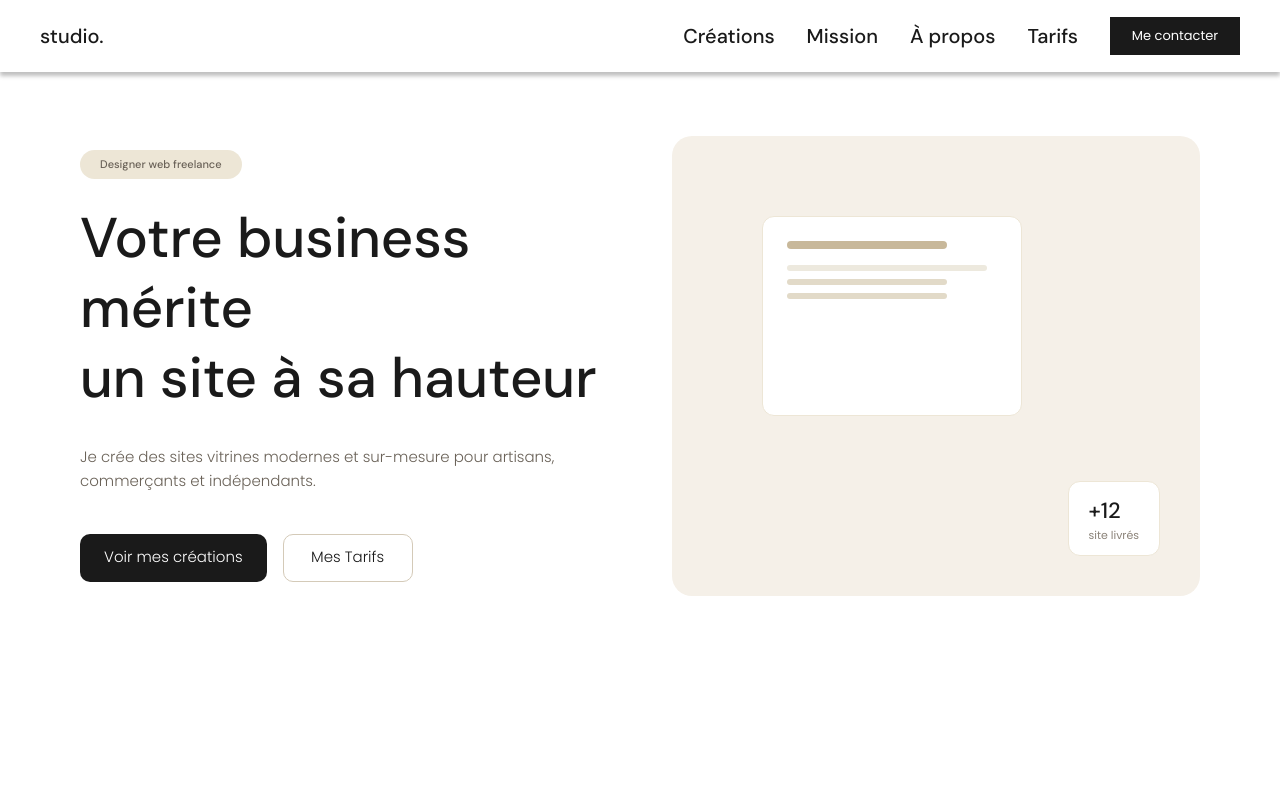
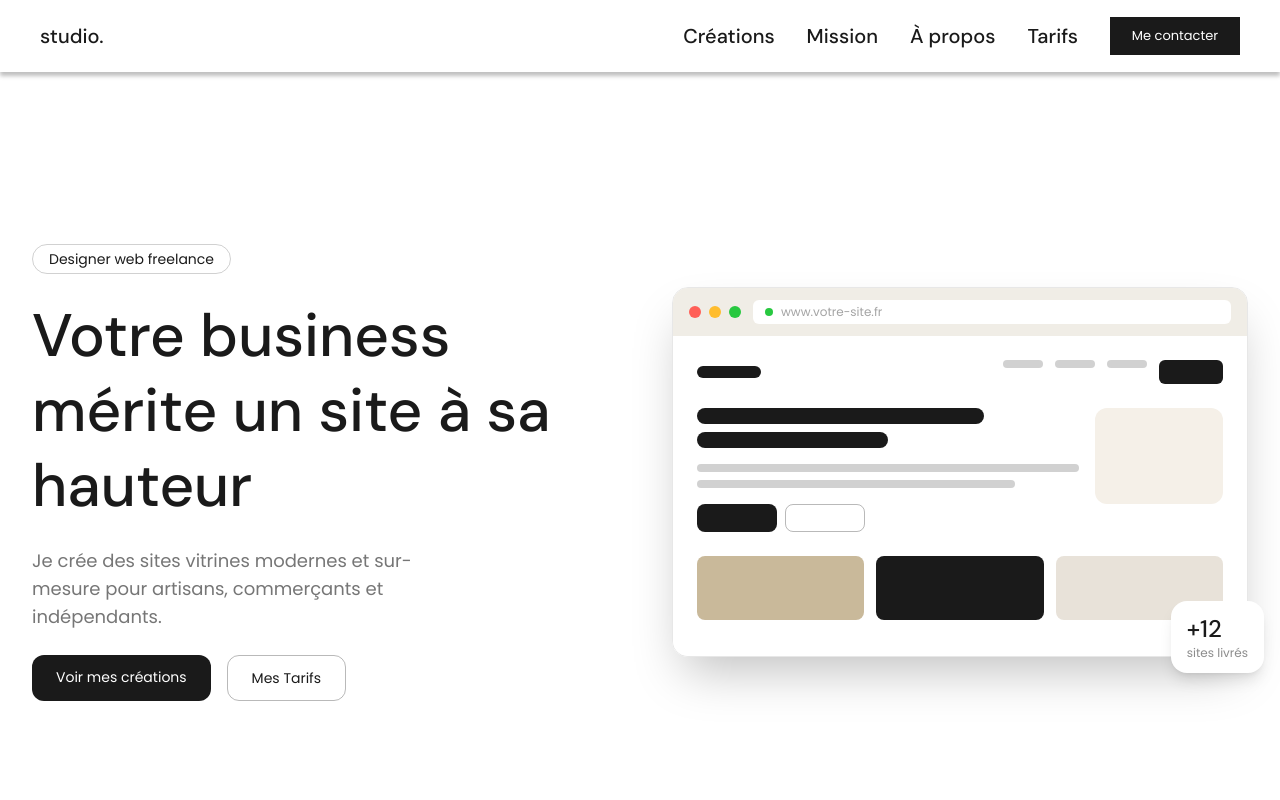
Before and after one commit to Rayenebenrehouma/portfolio-vitrine, a Next.js app: page / in a window 1280 px wide. Shown: the top 800 px of the page. Built offline with nearby package versions, Linux system fonts and the light colour scheme.

Commit message:
feat: smooth scroll with lenis

```diff
--- a/package.json
+++ b/package.json
@@ -10,6 +10,7 @@
   },
   "dependencies": {
     "framer-motion": "^12.41.0",
+    "lenis": "^1.3.25",
     "next": "16.2.9",
     "react": "19.2.4",
     "react-dom": "19.2.4"
--- a/src/app/layout.js
+++ b/src/app/layout.js
@@ -1,6 +1,7 @@
 import { DM_Sans, Poppins } from 'next/font/google'
 import Navbar from '@/components/Navbar'
 import './globals.css'
+import SmoothScroll from '@/components/SmoothScroll'
 
 const dmSans = DM_Sans({
   subsets: ['latin'],
@@ -22,8 +23,10 @@ export default function RootLayout({ children }) {
   return (
     <html lang="fr">
       <body className={`${dmSans.variable} ${poppins.variable}`}>
-        <Navbar />
-        {children}
+        <SmoothScroll>
+          <Navbar />
+          {children}
+        </SmoothScroll>
       </body>
     </html>
   )
--- a/src/components/Contact.js
+++ b/src/components/Contact.js
@@ -44,11 +44,11 @@ export default function Contact() {
           >
             <div className="flex flex-col gap-2">
               <span className="text-sm text-[#1A1A1A]/50 font-[family-name:var(--font-poppins)]">Email</span>
-              <span className="text-[#1A1A1A] font-[family-name:var(--font-poppins)]">email@studio.fr</span>
+              <span className="text-[#1A1A1A] font-[family-name:var(--font-poppins)]">rayenebenrehouma@outlook.com</span>
             </div>
             <div className="flex flex-col gap-2">
               <span className="text-sm text-[#1A1A1A]/50 font-[family-name:var(--font-poppins)]">Téléphone</span>
-              <span className="text-[#1A1A1A] font-[family-name:var(--font-poppins)]">06 00 00 00 00</span>
+              <span className="text-[#1A1A1A] font-[family-name:var(--font-poppins)]">07 83 09 92 00</span>
             </div>
             <div className="flex flex-col gap-2">
               <span className="text-sm text-[#1A1A1A]/50 font-[family-name:var(--font-poppins)]">Zone</span>
--- a/src/components/Hero.js
+++ b/src/components/Hero.js
@@ -2,108 +2,163 @@
 
 import { motion } from 'framer-motion'
 
-const fadeUp = {
-  hidden: { opacity: 0, y: 24 },
-  visible: (delay = 0) => ({
-    opacity: 1,
-    y: 0,
-    transition: { duration: 0.6, delay, ease: [0.22, 1, 0.36, 1] },
-  }),
-}
+const BrowserMockup = () => {
+  return (
+    <motion.div
+      initial={{ opacity: 0, y: 30 }}
+      animate={{ opacity: 1, y: 0 }}
+      transition={{ duration: 0.8, delay: 0.4 }}
+      className="relative w-full max-w-[580px]"
+    >
+      {/* Fenêtre navigateur */}
+      <div className="rounded-2xl overflow-hidden shadow-2xl border border-[#1A1A1A]/10">
 
-const fadeInRight = {
-  hidden: { opacity: 0, x: 40 },
-  visible: {
-    opacity: 1,
-    x: 0,
-    transition: { duration: 0.7, delay: 0.3, ease: [0.22, 1, 0.36, 1] },
-  },
+        {/* Barre du navigateur */}
+        <div className="bg-[#F0EDE6] px-4 py-3 flex items-center gap-3">
+          {/* Boutons traffic light */}
+          <div className="flex gap-2">
+            <div className="w-3 h-3 rounded-full bg-[#FF5F57]" />
+            <div className="w-3 h-3 rounded-full bg-[#FFBD2E]" />
+            <div className="w-3 h-3 rounded-full bg-[#28C840]" />
+          </div>
+          {/* Barre d'adresse */}
+          <div className="flex-1 bg-[#FFFFFF] rounded-md px-3 py-1 flex items-center gap-2">
+            <div className="w-2 h-2 rounded-full bg-[#28C840]" />
+            <span className="text-xs text-[#1A1A1A]/40 font-[family-name:var(--font-poppins)]">
+              www.votre-site.fr
+            </span>
+          </div>
+        </div>
+
+        {/* Contenu du site simulé */}
+        <div className="bg-[#FFFFFF] p-6 h-[320px] overflow-hidden">
+
+          {/* Navbar simulée */}
+          <div className="flex items-center justify-between mb-6">
+            <div className="w-16 h-3 bg-[#1A1A1A] rounded-full" />
+            <div className="flex gap-3">
+              <div className="w-10 h-2 bg-[#1A1A1A]/20 rounded-full" />
+              <div className="w-10 h-2 bg-[#1A1A1A]/20 rounded-full" />
+              <div className="w-10 h-2 bg-[#1A1A1A]/20 rounded-full" />
+              <div className="w-16 h-6 bg-[#1A1A1A] rounded-md" />
+            </div>
+          </div>
+
+          {/* Hero simulé */}
+          <div className="flex gap-4 mb-6">
+            <div className="flex-1">
+              <div className="w-3/4 h-4 bg-[#1A1A1A] rounded-full mb-2" />
+              <div className="w-1/2 h-4 bg-[#1A1A1A] rounded-full mb-4" />
+              <div className="w-full h-2 bg-[#1A1A1A]/20 rounded-full mb-2" />
+              <div className="w-5/6 h-2 bg-[#1A1A1A]/20 rounded-full mb-4" />
+              <div className="flex gap-2">
+                <div className="w-20 h-7 bg-[#1A1A1A] rounded-lg" />
+                <div className="w-20 h-7 border border-[#1A1A1A]/30 rounded-lg" />
+              </div>
+            </div>
+            <div className="w-32 h-24 bg-[#F5F0E8] rounded-xl" />
+          </div>
+
+          {/* Cards simulées */}
+          <div className="grid grid-cols-3 gap-3">
+            {[
+              'bg-[#C9B99A]',
+              'bg-[#1A1A1A]',
+              'bg-[#E8E2D9]',
+            ].map((color, i) => (
+              <motion.div
+                key={i}
+                initial={{ opacity: 0, y: 10 }}
+                animate={{ opacity: 1, y: 0 }}
+                transition={{ delay: 0.8 + i * 0.15 }}
+                className={`${color} rounded-lg h-16`}
+              />
+            ))}
+          </div>
+        </div>
+      </div>
+
+      {/* Badge +12 sites livrés */}
+      <motion.div
+        initial={{ opacity: 0, scale: 0.8 }}
+        animate={{ opacity: 1, scale: 1 }}
+        transition={{ delay: 1.2, type: 'spring' }}
+        className="absolute -bottom-4 -right-4 bg-[#FFFFFF] rounded-2xl shadow-lg px-4 py-3"
+      >
+        <p className="text-2xl font-[family-name:var(--font-dm-sans)] font-medium text-[#1A1A1A]">+12</p>
+        <p className="text-xs text-[#1A1A1A]/50 font-[family-name:var(--font-poppins)]">sites livrés</p>
+      </motion.div>
+
+      {/* Effet de flottement */}
+      <motion.div
+        animate={{ y: [0, -10, 0] }}
+        transition={{ duration: 4, repeat: Infinity, ease: 'easeInOut' }}
+        className="absolute inset-0 pointer-events-none"
+      />
+    </motion.div>
+  )
 }
 
 export default function Hero() {
   return (
-    <section className="bg-[#FFFFFF] min-h-[750px]">
-      <div className="mx-auto flex max-w-[1440px] items-center gap-12 px-8 py-12 lg:gap-16 lg:px-20 lg:py-16">
-        <div className="flex-1">
+    <section className="bg-[#FFFFFF] min-h-screen flex items-center px-8">
+      <div className="max-w-[1440px] mx-auto w-full flex items-center justify-between gap-16">
+
+        {/* Colonne gauche */}
+        <div className="flex-1 flex flex-col gap-6">
           <motion.span
-            className="inline-block rounded-full bg-[#EDE6D6] px-5 py-1.5 font-[family-name:var(--font-dm-sans)] text-[11px] font-medium text-[#6A6258]"
-            initial="hidden"
-            animate="visible"
-            custom={0}
-            variants={fadeUp}
+            initial={{ opacity: 0, y: 20 }}
+            animate={{ opacity: 1, y: 0 }}
+            transition={{ duration: 0.5 }}
+            className="inline-block px-4 py-1 rounded-full border border-[#1A1A1A]/20 text-sm text-[#1A1A1A] w-fit font-[family-name:var(--font-poppins)]"
           >
             Designer web freelance
           </motion.span>
 
           <motion.h1
-            className="mt-6 font-[family-name:var(--font-dm-sans)] text-[40px] font-medium leading-tight text-[#1A1A1A] lg:text-[56px]"
-            initial="hidden"
-            animate="visible"
-            custom={0.1}
-            variants={fadeUp}
+            initial={{ opacity: 0, y: 30 }}
+            animate={{ opacity: 1, y: 0 }}
+            transition={{ duration: 0.6, delay: 0.1 }}
+            className="text-6xl font-[family-name:var(--font-dm-sans)] font-medium text-[#1A1A1A] leading-tight"
           >
-            Votre business mérite
-            <br />
-            un site à sa hauteur
+            Votre business mérite un site à sa hauteur
           </motion.h1>
 
           <motion.p
-            className="mt-8 max-w-[520px] font-[family-name:var(--font-poppins)] text-[15px] font-light leading-relaxed text-[#6A6258]"
-            initial="hidden"
-            animate="visible"
-            custom={0.2}
-            variants={fadeUp}
+            initial={{ opacity: 0, y: 20 }}
+            animate={{ opacity: 1, y: 0 }}
+            transition={{ duration: 0.5, delay: 0.2 }}
+            className="text-[#1A1A1A]/60 font-[family-name:var(--font-poppins)] text-lg max-w-md"
           >
-            Je crée des sites vitrines modernes et sur-mesure pour artisans,
-            commerçants et indépendants.
+            Je crée des sites vitrines modernes et sur-mesure pour artisans, commerçants et indépendants.
           </motion.p>
 
           <motion.div
-            className="mt-10 flex flex-wrap gap-4"
-            initial="hidden"
-            animate="visible"
-            custom={0.3}
-            variants={fadeUp}
+            initial={{ opacity: 0, y: 20 }}
+            animate={{ opacity: 1, y: 0 }}
+            transition={{ duration: 0.5, delay: 0.3 }}
+            className="flex gap-4"
           >
             <a
               href="#creations"
-              className="flex h-12 min-w-[185px] items-center justify-center rounded-[10px] bg-[#1A1A1A] px-6 font-[family-name:var(--font-poppins)] text-[15px] font-light text-[#FFFFFF] transition-opacity hover:opacity-90"
+              className="px-6 py-3 bg-[#1A1A1A] text-[#FFFFFF] rounded-xl font-[family-name:var(--font-poppins)] text-sm hover:opacity-80 transition-opacity"
             >
               Voir mes créations
             </a>
             <a
               href="#tarifs"
-              className="flex h-12 min-w-[130px] items-center justify-center rounded-[10px] border border-[#D4CAB8] bg-[#FFFFFF] px-6 font-[family-name:var(--font-poppins)] text-[15px] font-light text-[#1A1A1A] transition-opacity hover:opacity-90"
+              className="px-6 py-3 border border-[#1A1A1A]/30 text-[#1A1A1A] rounded-xl font-[family-name:var(--font-poppins)] text-sm hover:bg-[#1A1A1A]/5 transition-colors"
             >
               Mes Tarifs
             </a>
           </motion.div>
         </div>
 
-        <motion.div
-          className="relative hidden flex-1 lg:block"
-          initial="hidden"
-          animate="visible"
-          variants={fadeInRight}
-        >
-          <div className="relative mx-auto h-[460px] w-full max-w-[560px] rounded-[20px] bg-[#F5F0E8]">
-            <div className="absolute left-[90px] top-[80px] h-[200px] w-[260px] rounded-xl border border-[#EDE6D6] bg-[#FFFFFF] p-6">
-              <div className="h-2 w-[160px] rounded bg-[#C8B89A]" />
-              <div className="mt-4 h-1.5 w-[200px] rounded bg-[#E2DAC8] opacity-60" />
-              <div className="mt-2 h-1.5 w-[160px] rounded bg-[#E2DAC8]" />
-              <div className="mt-2 h-1.5 w-[160px] rounded bg-[#E2DAC8]" />
-            </div>
+        {/* Colonne droite */}
+        <div className="flex-1 flex justify-center">
+          <BrowserMockup />
+        </div>
 
-            <div className="absolute bottom-10 right-10 rounded-xl border border-[#EDE6D6] bg-[#FFFFFF] px-5 py-3">
-              <p className="font-[family-name:var(--font-dm-sans)] text-[22px] font-medium text-[#1A1A1A]">
-                +12
-              </p>
-              <p className="font-[family-name:var(--font-poppins)] text-[11px] text-[#8A8278]">
-                site livrés
-              </p>
-            </div>
-          </div>
-        </motion.div>
       </div>
     </section>
   )
--- /dev/null
+++ b/src/components/SmoothScroll.js
@@ -0,0 +1,27 @@
+'use client'
+
+import { useEffect } from 'react'
+import Lenis from 'lenis'
+
+export default function SmoothScroll({ children }) {
+  useEffect(() => {
+    const lenis = new Lenis({
+      duration: 1.2,
+      easing: (t) => Math.min(1, 1.001 - Math.pow(2, -10 * t)),
+      smooth: true,
+    })
+
+    function raf(time) {
+      lenis.raf(time)
+      requestAnimationFrame(raf)
+    }
+
+    requestAnimationFrame(raf)
+
+    return () => {
+      lenis.destroy()
+    }
+  }, [])
+
+  return <>{children}</>
+}
```
Also changed, not shown: 1 other file (tests, documents, lock files or other folders).
